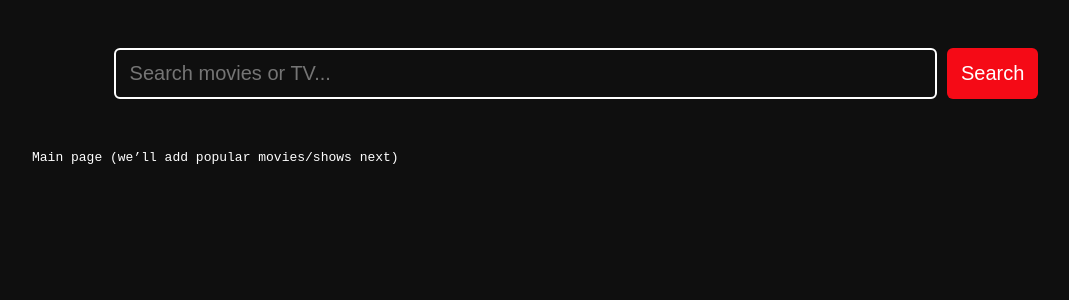
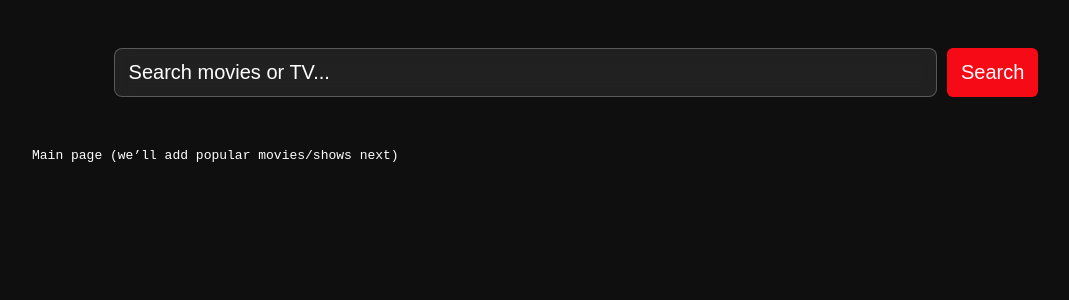
Before and after one commit to wespitia05/ReactJSFavMovieApp, a React (Vite) app in the folder my-react-fav-movie-app/: page / in a window 1280 px wide. Shown: the top 300 px of the page, without its empty margins (64-1133 px from the left). Built offline with nearby package versions, Linux system fonts and the light colour scheme.

Commit message:
some css for the search input

```diff
--- a/my-react-fav-movie-app/src/index.css
+++ b/my-react-fav-movie-app/src/index.css
@@ -32,7 +32,19 @@ body {
     font-size: 1.25rem;
     border-radius: 6px;
     border: 2px solid white;
-    background-color: transparent;
+    background: rgba(255, 255, 255, 0.08);
+    border: 1px solid rgba(255, 255, 255, 0.25);
+    border-radius: 8px;
+    backdrop-filter: blur(8px);
+    color: white;
+}
+
+.search-input::placeholder {
+    color: white;
+}
+
+.search-input:hover {
+    background: rgba(255, 255, 255, 0.16);
 }
 
 .search-button {
@@ -98,7 +110,7 @@ body {
 }
 
 .results-item:hover {
-    background-color: #1c1c1c;
+    border: 1px solid white;
 }
 
 .results-title {
```
